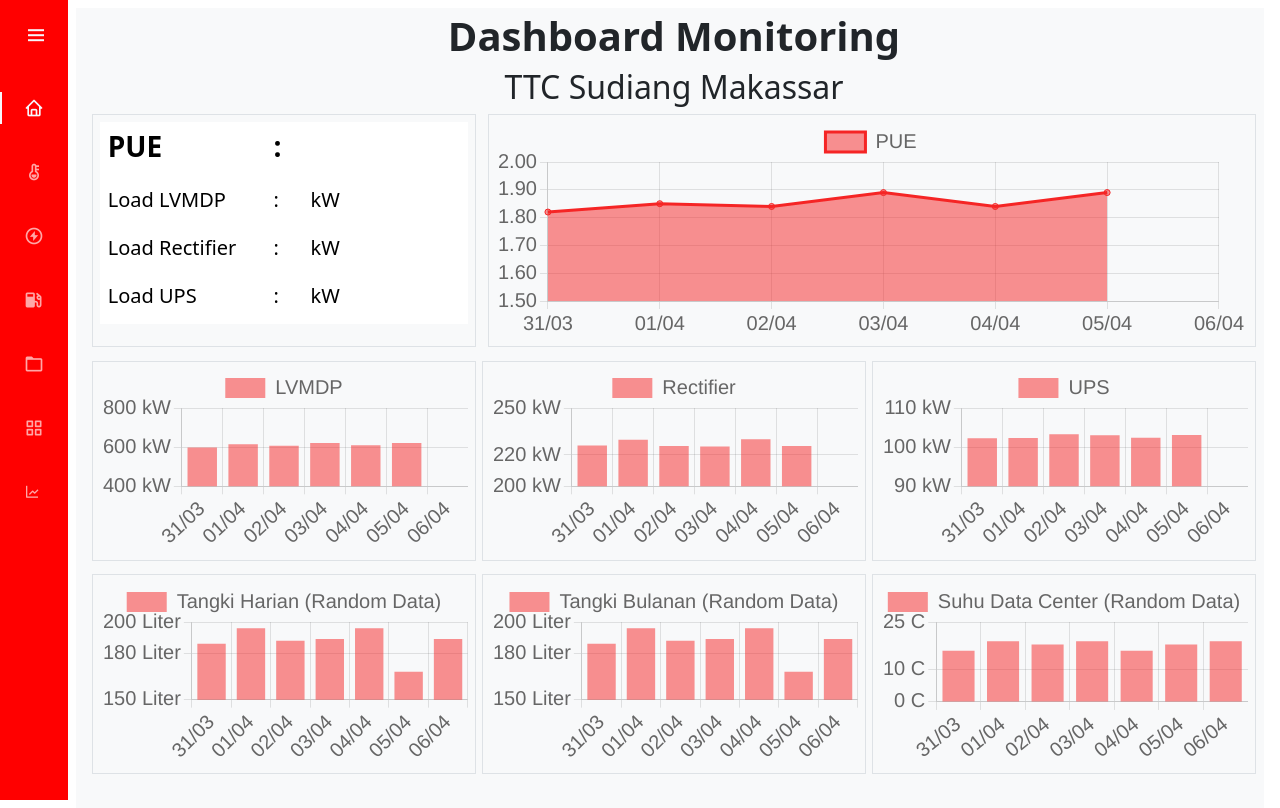
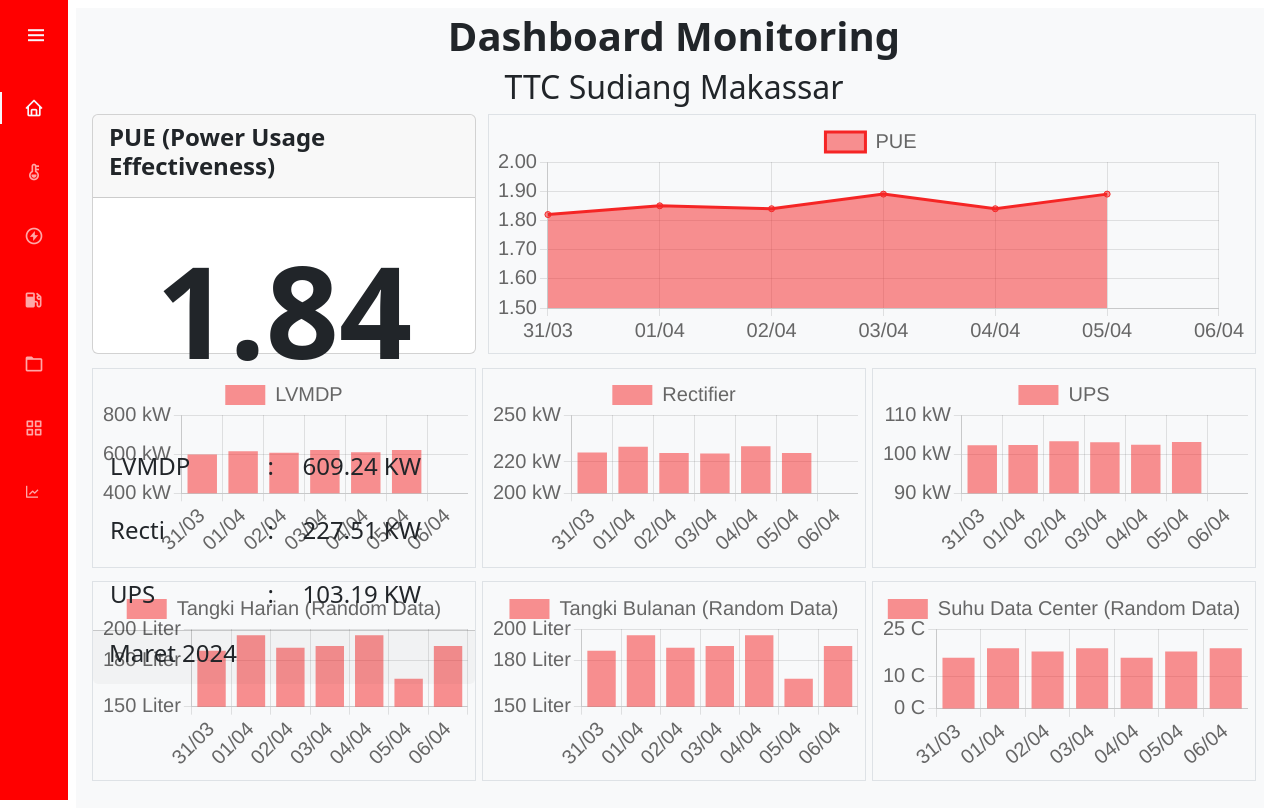
Before and after one commit to BlacklistX20/dashboard-ttc, a CodeIgniter app: page /dashboard-ttc/ in a window 1280 px wide. Run offline with CodeIgniter, Linux system fonts and the light colour scheme; data comes from the database, SQL or seed files in the repository; some libraries are stand-ins or nearby versions.

Commit message:
fix main dashboard

```diff
--- a/application/controllers/GetData.php
+++ b/application/controllers/GetData.php
@@ -17,8 +17,67 @@ class GetData extends CI_Controller
 
    public function main()
    {
-      $data['pue'] = $this->TabelModel->getPueWeekly('pue')->result_array();
+      $data['weekly'] = $this->TabelModel->getPueWeekly('pue')->result_array();
+      $pue = $this->TabelModel->getPue('pue')->result_array();
 
+      function changeToMonth($data)
+      {
+         foreach ($data as &$item) {
+            $item['bln'] = date('m', strtotime($item['tgl']));
+            unset($item['tgl']); // Remove the old 'tgl' key
+         }
+         return $data;
+      }
+
+      function getLastMonthData($data)
+      {
+         // Find the highest 'bln' value
+         $highestMonth = max(array_column($data, 'bln'));
+
+         // Find the second-highest 'bln' value
+         $secondHighestMonth = max(array_diff(array_column($data, 'bln'), [$highestMonth]));
+
+         // Collect items with the second-highest 'bln' value
+         $secondHighestMonthData = array_filter($data, function ($item) use ($secondHighestMonth) {
+            return $item['bln'] == $secondHighestMonth;
+         });
+
+         return $secondHighestMonthData;
+      }
+
+      function calculatePropertyAverages($data)
+      {
+         $averages = array(
+            'lvmdp' => 0,
+            'recti' => 0,
+            'ups' => 0,
+            'pagi' => 0,
+            'siang' => 0,
+            'malam' => 0,
+            'average' => 0,
+            'bln' => 0
+         );
+
+         $count = count($data);
+
+         foreach ($data as $item) {
+            foreach ($averages as $key => $value) {
+               $averages[$key] += $item[$key];
+            }
+         }
+
+         foreach ($averages as $key => $value) {
+            $averages[$key] /= $count;
+         }
+
+         return $averages;
+      }
+
+      $month = changeToMonth($pue);
+      $last = getLastMonthData($month);
+      $data['avgLastMonth'] = calculatePropertyAverages($last);
+
+      // print_r($avg);
       echo json_encode($data);
    }
 
@@ -134,6 +193,4 @@ class GetData extends CI_Controller
 
       echo json_encode($data);
    }
-
-
 }
--- a/application/views/index.php
+++ b/application/views/index.php
@@ -7,7 +7,48 @@
    </div>
    <div>
       <div class="flexBox">
-         <div class="box-33 border">
+         <div class="card box-33 p-0">
+            <div class="card-header">
+               <h4 class="card-title fw-bold">PUE (Power Usage Effectiveness)</h4>
+            </div>
+            <div class="card-body py-0">
+               <div class="row">
+                  <div class="col d-flex justify-content-center align-items-center" style="height: 15em;">
+                     <p class="display-1 fw-bold" id="pue" style="font-size: 8em;"></p>
+                  </div>
+                  <div class="col d-flex justify-content-center align-items-center">
+                     <table class="" style="width: 100%;">
+                        <colgroup>
+                           <col style="width: 45%;">
+                           <col style="width: 10%;">
+                           <col style="width: 45%;">
+                        </colgroup>
+                        <tbody>
+                           <tr style="height: 4em;">
+                              <td><h4>LVMDP</h4></td>
+                              <td><h4>:</h4></td>
+                              <td><h4><span id="lvmdp"></span> KW</h4></td>
+                           </tr>
+                           <tr style="height: 4em;">
+                              <td><h4>Recti</h4></td>
+                              <td><h4>:</h4></td>
+                              <td><h4><span id="recti"></span> KW</h4></td>
+                           </tr>
+                           <tr style="height: 4em;">
+                              <td><h4>UPS</h4></td>
+                              <td><h4>:</h4></td>
+                              <td><h4><span id="ups"></span> KW</h4></td>
+                           </tr>
+                        </tbody>
+                     </table>
+                  </div>
+               </div>
+            </div>
+            <div class="card-footer">
+               <h4>Maret 2024</h4>
+            </div>
+         </div>
+         <!-- <div class="box-33 border">
             <table class="table table-borderless">
                <colgroup>
                   <col style="width: 45%;">
@@ -53,7 +94,7 @@
                   </tr>
                </tbody>
             </table>
-         </div>
+         </div> -->
          <div class="box-66 border">
             <canvas id="pueChart"></canvas>
          </div>
--- a/asset/js/script.js
+++ b/asset/js/script.js
@@ -36,11 +36,12 @@ async function getDataIndex() {
 		dataType: "json",
 	});
 
-	var pue = data.pue;
-	var lastPue = pue[0]["average"];
-	var lvmdp = pue[0]["lvmdp"];
-	var recti = pue[0]["recti"];
-	var ups = pue[0]["ups"];
+	var pue = data.weekly;
+	var lastMonth = data.avgLastMonth;
+	var pueLastMonth = lastMonth.average;
+	var lvmdpLastMonth = lastMonth.lvmdp;
+	var rectiLastMonth = lastMonth.recti;
+	var upsLastMonth = lastMonth.ups;
 
 	const dataPue = splitArrayData(pue, "average").reverse();
 	const dataLvmdp = splitArrayData(pue, "lvmdp").reverse();
@@ -48,12 +49,12 @@ async function getDataIndex() {
 	const dataUps = splitArrayData(pue, "ups").reverse();
 	const label = convertDates(pue).reverse();
 
-	$("h3[id=pue]").text(lastPue);
-	$("span[id=lvmdp]").text(lvmdp);
-	$("span[id=recti]").text(recti);
-	$("span[id=ups]").text(ups);
+	$("p[id=pue]").text(pueLastMonth.toFixed(2));
+	$("span[id=lvmdp]").text(lvmdpLastMonth.toFixed(2));
+	$("span[id=recti]").text(rectiLastMonth.toFixed(2));
+	$("span[id=ups]").text(upsLastMonth.toFixed(2));
 
-	console.log(dataLvmdp);
+	console.log(lastMonth);
 
 	var pueChart = document.getElementById("pueChart");
 	var myLineChart = new Chart(pueChart, {
--- a/asset/style.css
+++ b/asset/style.css
@@ -7,14 +7,14 @@
 
 .box-33 {
   width: 33%;
-  max-height: 50%;
+  max-height: 30vh;
   margin-bottom: 10pt;
   padding: 5pt;
 }
 
 .box-66 {
   width: 66%;
-  max-height: 50%;
+  height: 30vh;
   margin-bottom: 10pt;
   padding: 5pt;
 }
```
Also changed, not shown: application/views/content/contentPue.php (+0 -11 lines).
